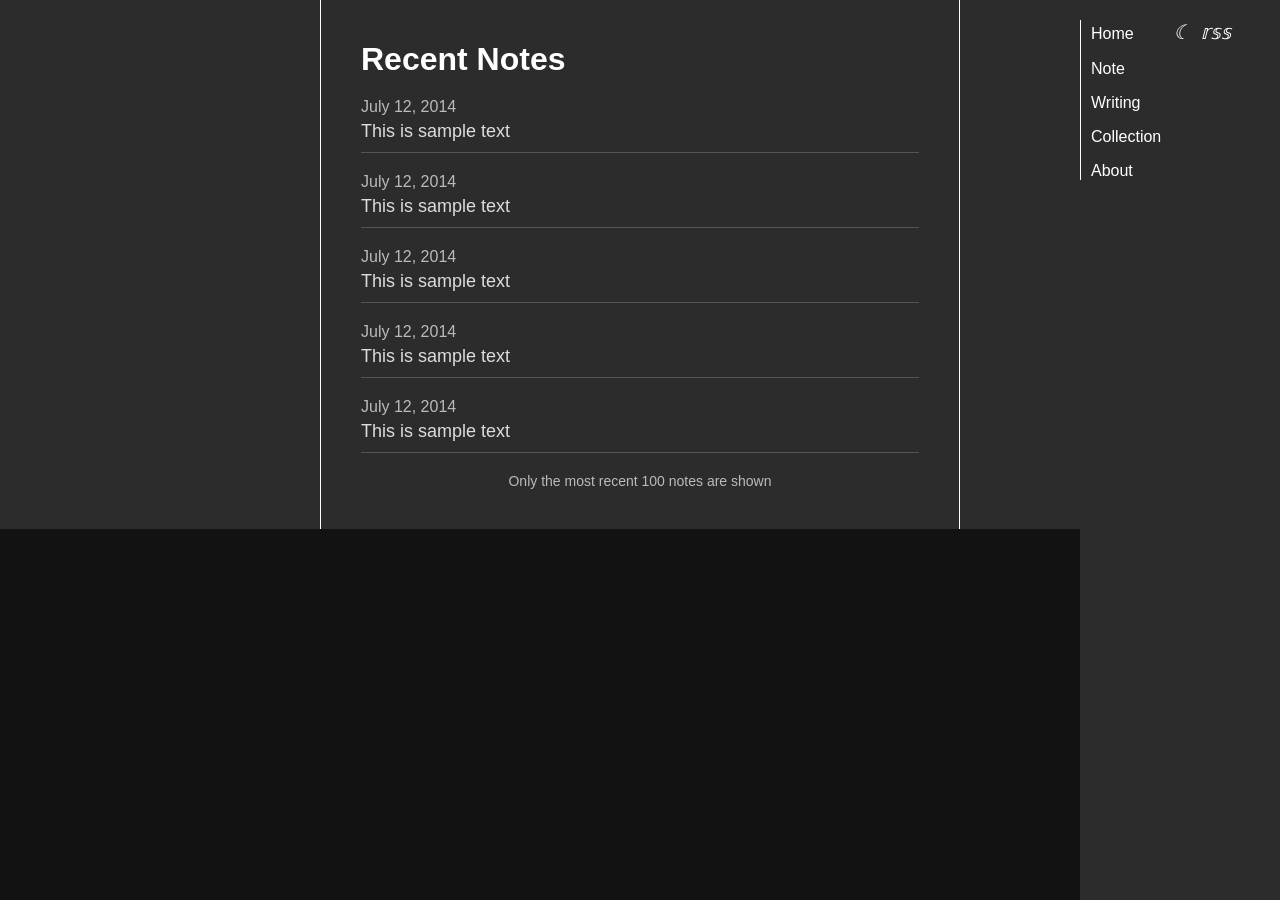
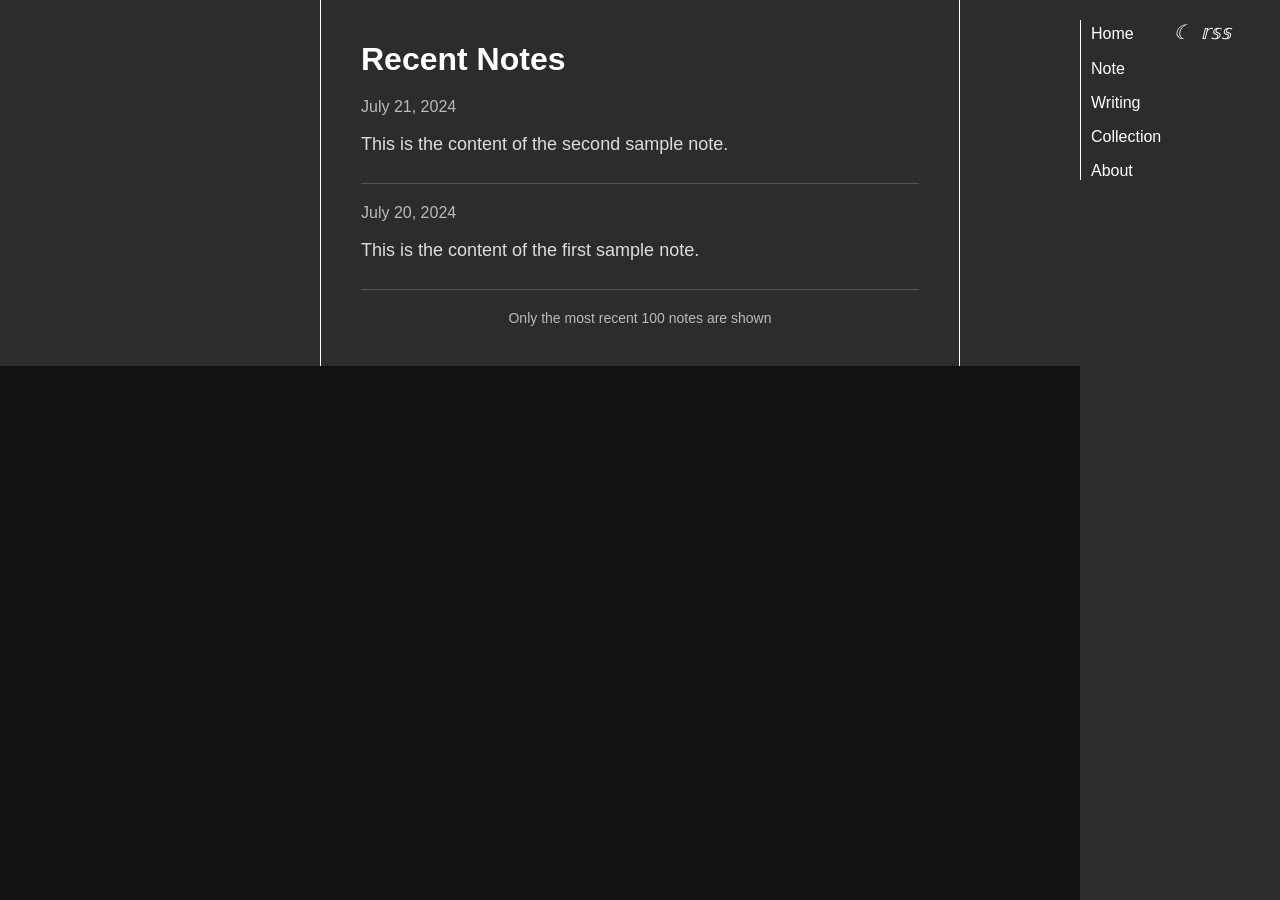
Before and after one commit to faithk7/faithk7.github.io, a Jekyll site: the page built from note.html, in a window 1280 px wide. Built offline with Jekyll 4.4.1, drawn with Linux system fonts in a browser that asks for light colours.

Commit message:
f: add notes rendering

```diff
--- a/_config.yml
+++ b/_config.yml
@@ -5,3 +5,7 @@ sass:
 collections:
   sass_dir:
     output: true
+  notes:
+    output: true
+  posts:
+    output: true
--- a/note.html
+++ b/note.html
@@ -9,26 +9,13 @@ title: Recent Notes
 
 <div class="c-note-container">
     <h1 class="o-note-title">Recent Notes</h1>
+    {% assign sorted_notes = site.notes | sort: 'date' | reverse %}
+    {% for note in sorted_notes %}
     <div class="c-note-item-container">
-        <div class="o-note-date">July 12, 2014</div>
-        <div class="o-note-text">This is sample text</div>
+        <div class="o-note-date">{{ note.date | date: "%B %d, %Y" }}</div>
+        <div class="o-note-text">{{ note.content | markdownify }}</div>
     </div>
-    <div class="c-note-item-container">
-        <div class="o-note-date">July 12, 2014</div>
-        <div class="o-note-text">This is sample text</div>
-    </div>
-    <div class="c-note-item-container">
-        <div class="o-note-date">July 12, 2014</div>
-        <div class="o-note-text">This is sample text</div>
-    </div>
-    <div class="c-note-item-container">
-        <div class="o-note-date">July 12, 2014</div>
-        <div class="o-note-text">This is sample text</div>
-    </div>
-    <div class="c-note-item-container">
-        <div class="o-note-date">July 12, 2014</div>
-        <div class="o-note-text">This is sample text</div>
-    </div>
+    {% endfor %}
     <div class="o-note-footer">
         Only the most recent 100 notes are shown
     </div>
```
Also changed, not shown: _notes/sample_note_1.md (added, +6 -0 lines), _notes/sample_note_2.md (added, +6 -0 lines).
